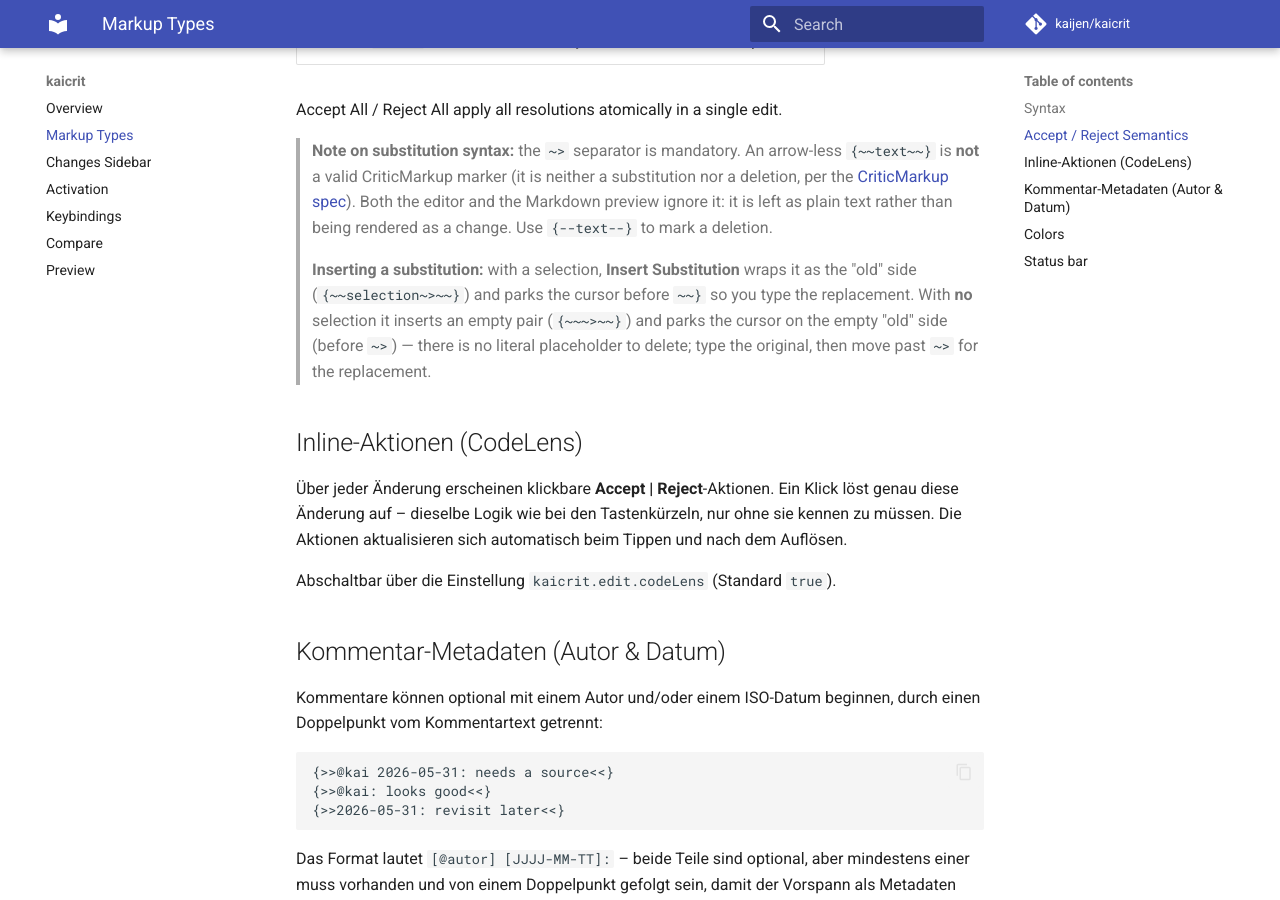
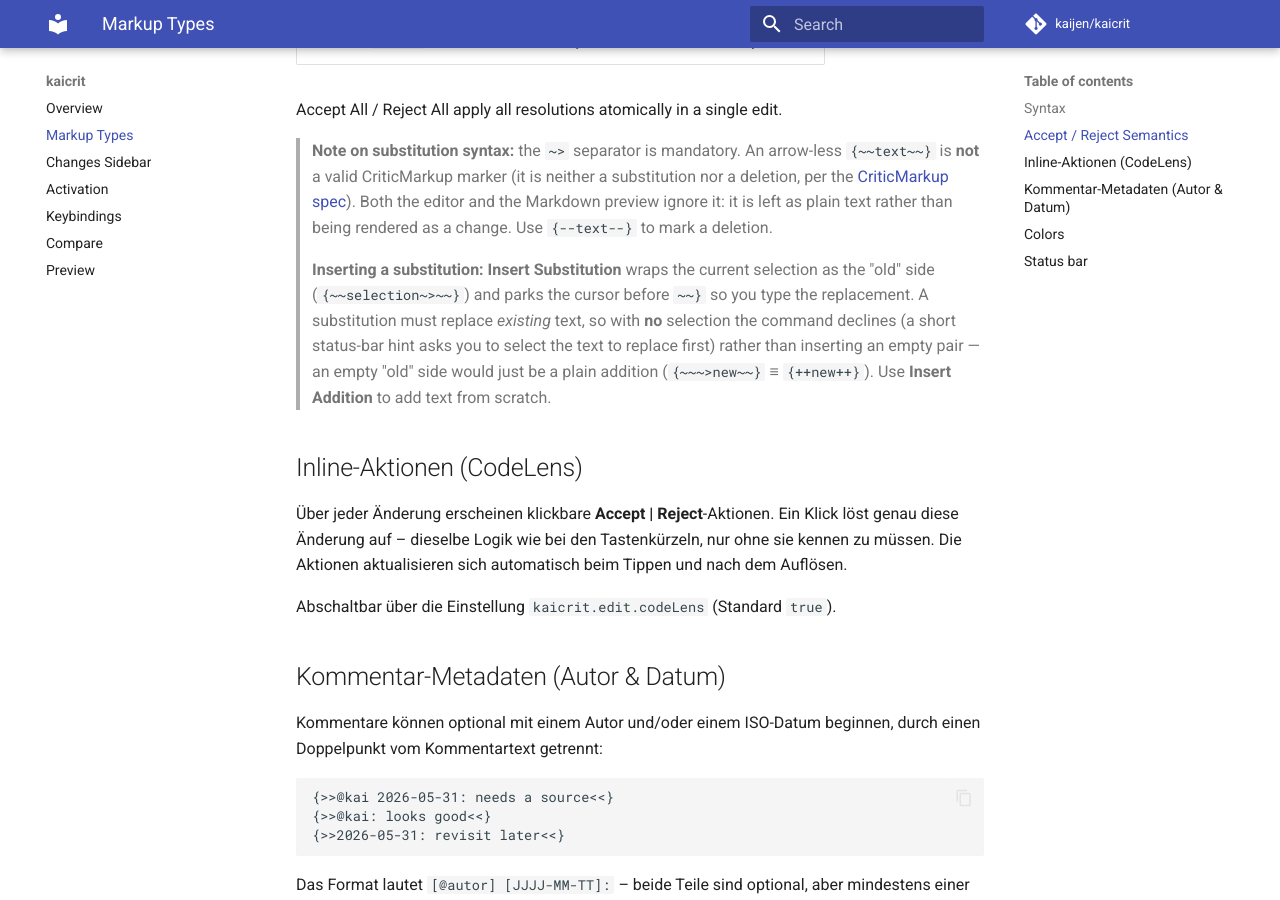
Before and after one commit to kaijen/kaicrit, an MkDocs documentation site: the page built from docs/markup.md, in a window 1280 px wide and 900 px high, scrolled down 1071 px. Built offline with MkDocs 1.6.1 and Material for MkDocs 9.7.7, drawn with Linux system fonts in a browser that asks for light colours; comment, search, counter and statistics services are not loaded; the version menu is left out.

Commit message:
fix(edit): decline Insert Substitution without a selection
A substitution must replace existing text; an empty old side is just an
addition ({~~~>new~~} == {++new++}). Instead of inserting an empty pair,
insertSubstitution now declines with a non-modal status-bar hint when there
is no non-empty selection (empty multi-cursor selections are filtered out).
This supersedes the empty-skeleton behavior from task 18.

Docs: docs/markup.md, CLAUDE.md, TODO.md.

https://claude.ai/code/session_01LSM31UmF6ce3QXyAu3rMHY

```diff
--- a/docs/markup.md
+++ b/docs/markup.md
@@ -34,12 +34,13 @@ Accept All / Reject All apply all resolutions atomically in a single edit.
 > Both the editor and the Markdown preview ignore it: it is left as plain text
 > rather than being rendered as a change. Use `{--text--}` to mark a deletion.
 
-> **Inserting a substitution:** with a selection, **Insert Substitution** wraps it
-> as the "old" side (`{~~selection~>~~}`) and parks the cursor before `~~}` so you
-> type the replacement. With **no** selection it inserts an empty pair
-> (`{~~~>~~}`) and parks the cursor on the empty "old" side (before `~>`) — there
-> is no literal placeholder to delete; type the original, then move past `~>` for
-> the replacement.
+> **Inserting a substitution:** **Insert Substitution** wraps the current
+> selection as the "old" side (`{~~selection~>~~}`) and parks the cursor before
+> `~~}` so you type the replacement. A substitution must replace *existing* text,
+> so with **no** selection the command declines (a short status-bar hint asks you
+> to select the text to replace first) rather than inserting an empty pair — an
+> empty "old" side would just be a plain addition (`{~~~>new~~}` ≡ `{++new++}`).
+> Use **Insert Addition** to add text from scratch.
 
 ## Inline-Aktionen (CodeLens)
 
```
Also changed, not shown: CLAUDE.md (+1 -1 lines), TODO.md (+7 -0 lines), 1 other file.
